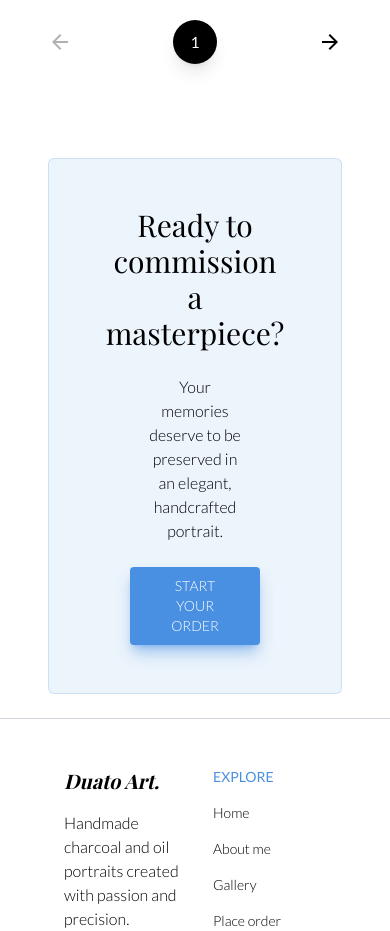
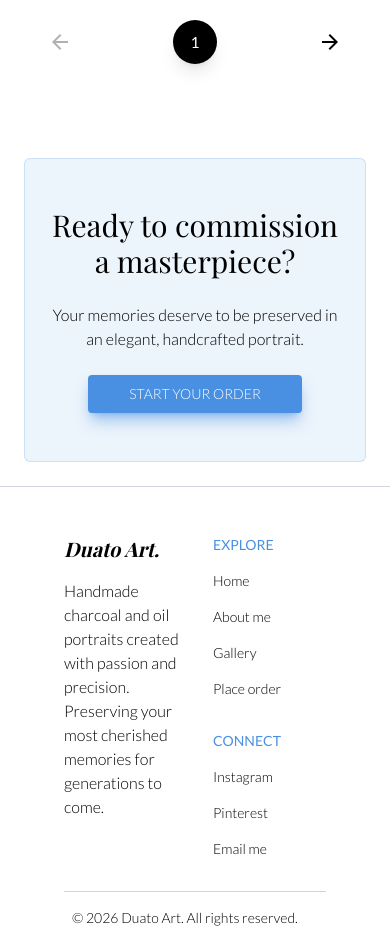
Before and after one commit to aljanue/Amparo-Art, a React (Vite) app: page /gallery in a window 390 px wide. Shown: the part 2320-3251 px from the top of the page. Built offline with nearby package versions, Linux system fonts and the light colour scheme; a web font is replaced by a local one.

Commit message:
fixed some responsive paddings

```diff
--- a/src/components/gallery/StartOrder.jsx
+++ b/src/components/gallery/StartOrder.jsx
@@ -3,8 +3,8 @@ import { Link } from "react-router-dom";
 
 function StartOrder() {
   return (
-    <div className="px-12 py-6 w-full">
-      <div className="flex flex-col gap-6 px-24 items-center justify-center text-center py-12 bg-primary/10 rounded-md border border-solid border-primary/20">
+    <div className="md:px-12 px-6 py-6 w-full">
+      <div className="flex flex-col gap-6 md:px-24 sm:px-12 px-6 items-center justify-center text-center py-12 bg-primary/10 rounded-md border border-solid border-primary/20">
         <h1 className="font-serif text-3xl">
           Ready to commission a masterpiece?
         </h1>
--- a/src/components/order/OrderBody.jsx
+++ b/src/components/order/OrderBody.jsx
@@ -4,7 +4,7 @@ import OrderSteps from './OrderSteps'
 
 function OrderBody() {
   return (
-    <div className="flex lg:gap-12 md:gap-8 gap-4 px-4 py-8 items-start lg:flex-row flex-col pe-8">
+    <div className="flex lg:gap-12 md:gap-8 gap-4 lg:px-4 px-0 py-8 items-start lg:flex-row flex-col pe-8">
         <div className="flex-1">
             <OrderSteps />
         </div>
```
